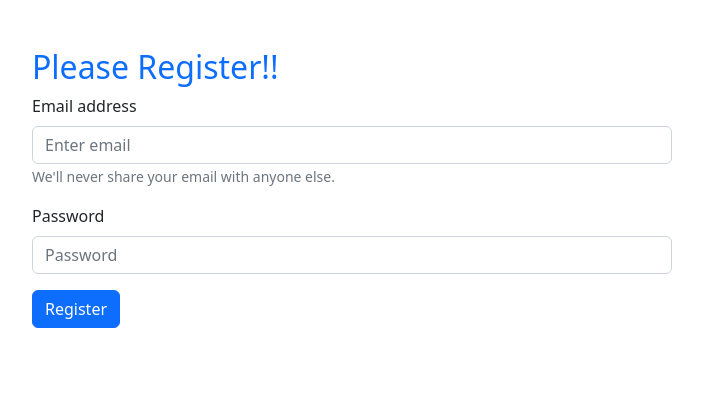
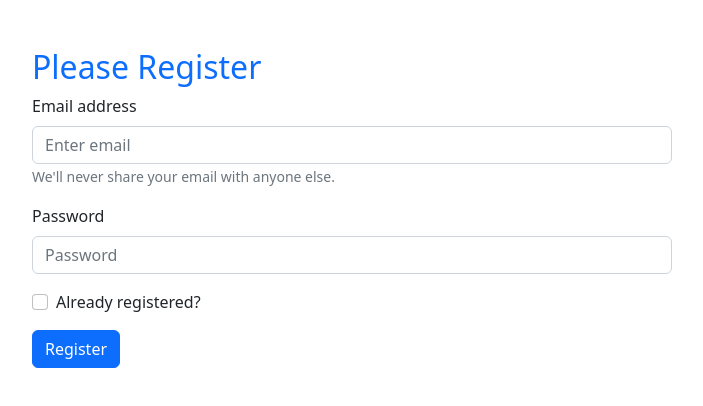
Before and after one commit to 665-stack/email-password-authentication, a React (Create React App) app: page / in a window 1280 px wide. Shown: the top 406 px of the page, without its empty margins (288-991 px from the left). Built offline with nearby package versions, Linux system fonts and the light colour scheme.

Commit message:
add toggle register and login by using ternary operator

```diff
--- a/src/App.js
+++ b/src/App.js
@@ -12,12 +12,11 @@ import { useState } from 'react';
 const auth = getAuth(app)
 
 function App() {
-  const [user, setUser] = useState({});
+  const [validated, setValidated] = useState(false);
+  const [error, setError] = useState('');
+  const [registered, setRegistered] = useState(false)
   const [email, setEmail] = useState('')
   const [password, setPassword] = useState('')
-
-  const [validated, setValidated] = useState(false);
-  const [error, setError] = useState('');
 
 
   const handleEmailBlur = (event) => {
@@ -30,6 +29,12 @@ function App() {
   }
 
 
+  // for checkbox
+  const handleRegisteredChange = (event) => {
+    setRegistered(event.target.checked);
+  }
+
+  // For register button
   const handleFormSubmit = (event) => {
     event.preventDefault();
 
@@ -50,26 +55,28 @@ function App() {
     createUserWithEmailAndPassword(auth, email, password)
       .then(userCredential => {
         const user = userCredential.user;
-        setUser(user)
-
+        console.log(user)
         // register button e click korle input field empty hoye jabe
         setEmail('')
         setPassword('')
       })
       .catch(error => {
+        setError(error.message)
         console.error(error)
       })
+
 
     // page reload hobe na
     event.preventDefault();
   }
 
 
+
   return (
     <div>
 
       <div className='registration w-50 mx-auto mt-5'>
-        <h2 className='text-primary'>Please Register!!</h2>
+        <h2 className='text-primary'>Please {registered ? "Login" : "Register"}</h2>
         <Form noValidate validated={validated} onSubmit={handleFormSubmit}>
           <Form.Group className="mb-3" controlId="formBasicEmail">
             <Form.Label>Email address</Form.Label>
@@ -88,14 +95,17 @@ function App() {
             <Form.Control.Feedback type="invalid">
               Please provide a valid password.
             </Form.Control.Feedback>
-            <p className='text-danger'>{error}</p>
+
           </Form.Group>
 
+          <Form.Check onChange={handleRegisteredChange} type="checkbox" label="Already registered?" />
+
+          <p className='text-danger'>{error}</p>
 
           <Form.Group className="mb-3" controlId="formBasicCheckbox">
           </Form.Group>
           <Button variant="primary" type="submit">
-            Register
+            {registered ? "Login" : "Register"}
           </Button>
         </Form>
       </div>
```
